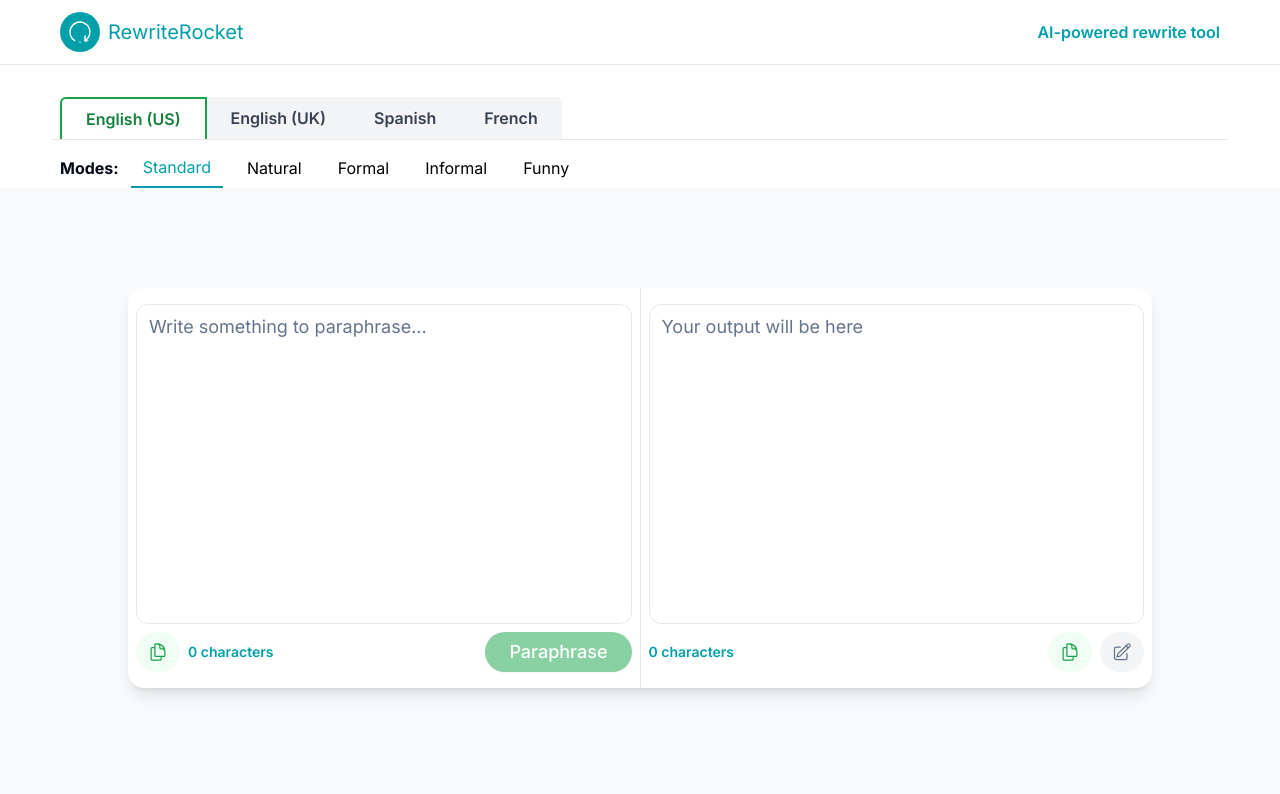
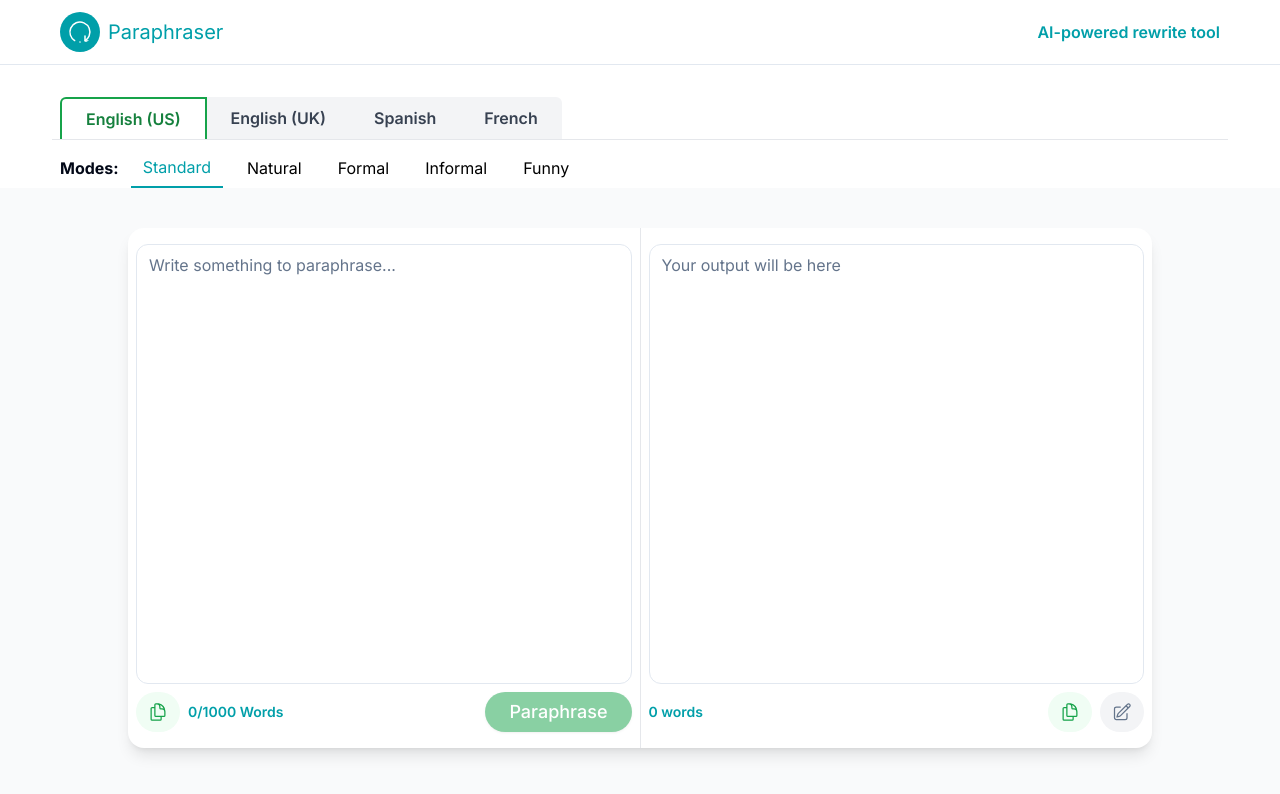
Before and after one commit to joseaurorah/ai-rewrite, a Next.js app: page / in a window 1280 px wide. Shown: the top 794 px of the page. Built offline with nearby package versions, Linux system fonts and the light colour scheme; no server answers.

Commit message:
Update app title and enhance Evaluation component: Changed app title from "RewriteRocket" to "Paraphraser". Added a word count helper function and updated character/word display in the Evaluation component. Adjusted Textarea height for better usability.

```diff
--- a/src/app/layout.tsx
+++ b/src/app/layout.tsx
@@ -5,7 +5,7 @@
 const inter = Inter({ subsets: ["latin"] });
 
 export const metadata: Metadata = {
-  title: "RewriteRocket",
+  title: "Paraphraser",
   description: "Generated by create next app",
 };
 
--- a/src/components/Evaluation.tsx
+++ b/src/components/Evaluation.tsx
@@ -52,6 +52,11 @@
         navigator.clipboard.writeText(text)
     }
 
+    // Add a helper function to count words
+    function countWords(text: string) {
+        return text.trim().split(/\s+/).filter(Boolean).length;
+    }
+
 
     return (
         <>
@@ -59,7 +64,7 @@
                 <div className="max-w-5xl w-full bg-white rounded-2xl shadow-lg flex flex-col md:flex-row overflow-hidden mx-auto">
                     {/* Left Column */}
                     <div className="flex-1 flex flex-col px-2 py-4">
-                        <Textarea value={userInput} onChange={(e) => setUserInput(e.target.value)} placeholder='Write something to paraphrase...' className='rounded-xl border min-h-[250px] md:h-[40vh] max-h-screen bg-white focus-visible:ring-accent_one text-lg resize-none overflow-auto' />
+                        <Textarea value={userInput} onChange={(e) => setUserInput(e.target.value)} placeholder='Write something to paraphrase...' className='rounded-xl border min-h-[250px] md:h-[55vh] max-h-screen bg-white focus-visible:ring-accent_one text-base font-normal resize-none overflow-auto' />
                         <div className="flex items-center justify-between mt-2">
                             <div className="flex items-center gap-2">
                                 <TooltipProvider>
@@ -76,7 +81,7 @@
                                         </TooltipContent>
                                     </Tooltip>
                                 </TooltipProvider>
-                                <span className={`text-sm ${userInput.length < 2000 ? "text-accent_one" : "text-red-600"} font-semibold`}>{userInput.length} characters</span>
+                                <span className={`text-sm ${countWords(userInput) > 1000 ? "text-red-600" : "text-accent_one"} font-semibold`}>{countWords(userInput)}/1000 Words</span>
                             </div>
                             <Button disabled={isLoading || userInput.length < 20 || userInput.length >= 2000} className='px-6 py-2 rounded-full text-lg bg-green-600 hover:bg-green-700 text-white shadow transition-colors duration-200' onClick={() => paraphrase(userInput, activeStyle, activeLanguage)}>
                                 {isLoading ? "Paraphrasing..." : "Paraphrase"}
@@ -88,9 +93,9 @@
                     <div className="block md:hidden h-px w-full bg-gray-200"></div>
                     {/* Right Column */}
                     <div className="flex-1 flex flex-col px-2 py-4">
-                        <Textarea readOnly={!isOutputEditable} onChange={(e) => setUserOutput(e.target.value)} value={userOutput} placeholder='Your output will be here' className={`rounded-xl border min-h-[250px] md:h-[40vh] max-h-screen bg-white text-lg resize-none overflow-auto ${!isOutputEditable ? "ring-0 focus-visible:ring-0" : " ring-2 ring-accent_one focus-visible:ring-accent_one"}`} />
+                        <Textarea readOnly={!isOutputEditable} onChange={(e) => setUserOutput(e.target.value)} value={userOutput} placeholder='Your output will be here' className={`rounded-xl border min-h-[250px] md:h-[55vh] max-h-screen bg-white text-base font-normal resize-none overflow-auto ${!isOutputEditable ? "ring-0 focus-visible:ring-0" : " ring-2 ring-accent_one focus-visible:ring-accent_one"}`} />
                         <div className="flex items-center justify-between mt-2">
-                            <span className={`text-sm text-accent_one font-semibold`}>{userOutput.length} characters</span>
+                            <span className={`text-sm text-accent_one font-semibold`}>{countWords(userOutput)} words</span>
                             <div className="flex items-center gap-2">
                                 <TooltipProvider>
                                     <Tooltip>
--- a/src/components/Header.tsx
+++ b/src/components/Header.tsx
@@ -39,7 +39,7 @@
                 </clipPath>
               </defs>
             </svg>
-            <span className="text-xl text-accent_one">RewriteRocket</span>
+            <span className="text-xl text-accent_one">Paraphraser</span>
           </div>
           <div>
             <span className="text-md font-semibold text-accent_one">
```
